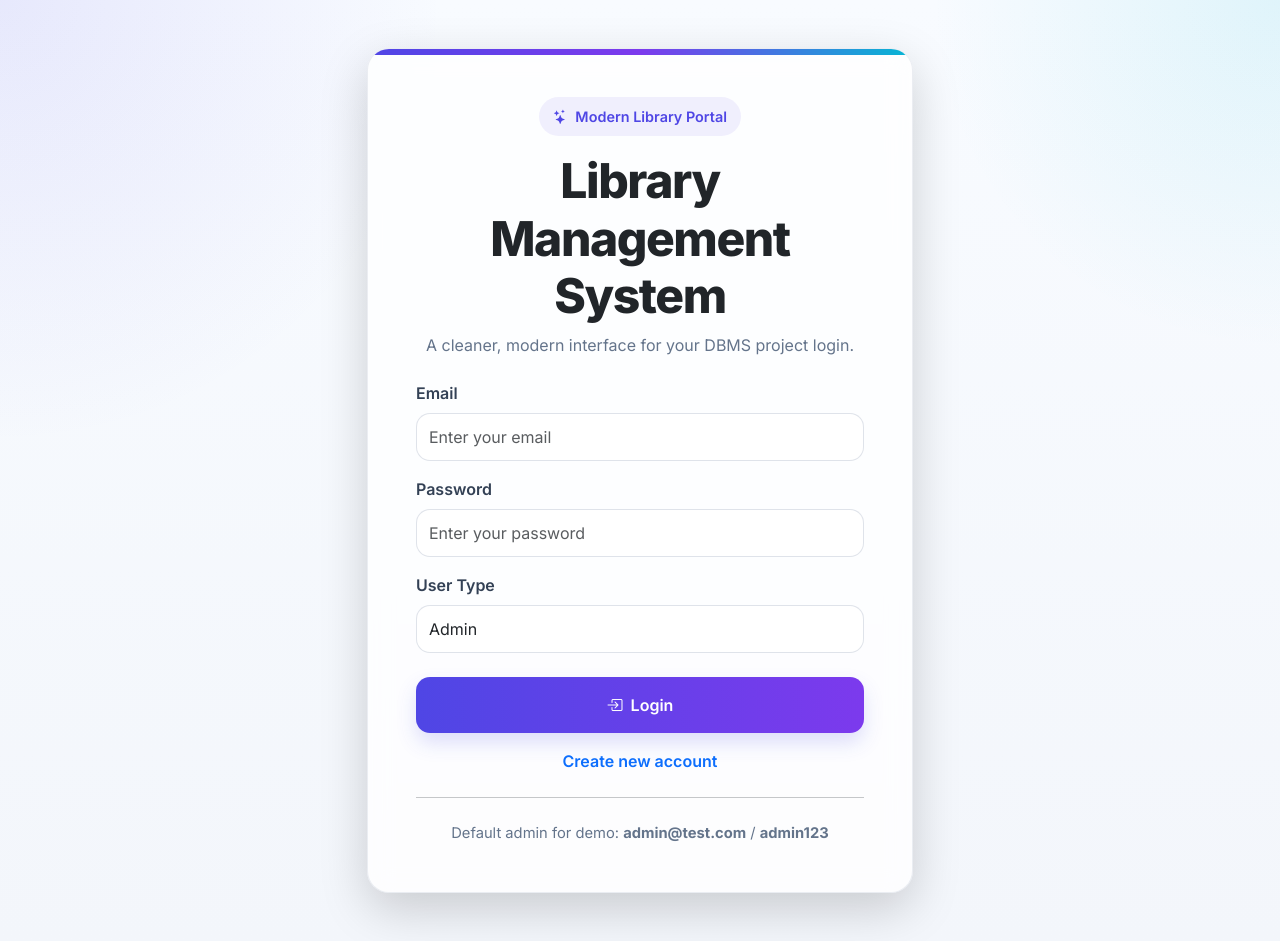
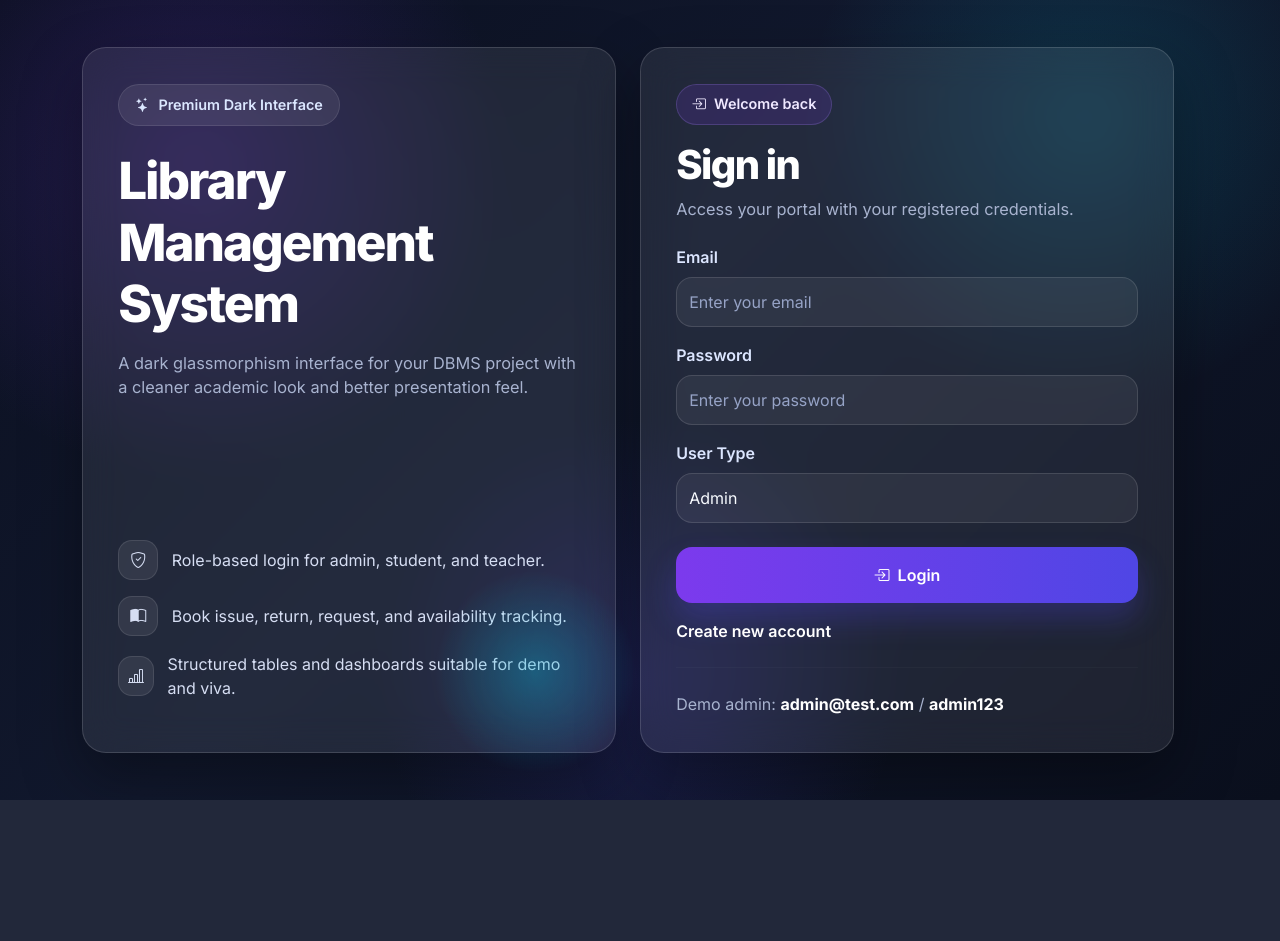
Before and after one commit to arik509/Library-Management-System-dbms-project, a PHP site: page / in a window 1280 px wide. After the commit the page ends 800 px from the top, so only its background shows below. Run offline with PHP 8.4, Linux system fonts and the light colour scheme.

Commit message:
Added glassmorphism version

```diff
--- a/index.php
+++ b/index.php
@@ -2,15 +2,28 @@
 $page_title = 'Login - LMS';
 include 'bootstrap_head.php';
 ?>
-<div class="container py-5">
-  <div class="row justify-content-center align-items-center min-vh-100">
+<div class="container login-wrap py-4">
+  <div class="row g-4 align-items-stretch w-100">
     <div class="col-lg-6">
-      <div class="card hero-card shadow-lg">
-        <div class="card-body p-5">
-          <div class="mb-4 text-center">
-            <span class="login-side-badge mb-3"><i class="bi bi-stars"></i> Modern Library Portal</span>
-            <h1 class="hero-title mb-2">Library Management System</h1>
-            <p class="hero-subtitle mb-0">A cleaner, modern interface for your DBMS project login.</p>
+      <div class="brand-panel h-100 d-flex flex-column justify-content-between">
+        <div>
+          <span class="brand-chip"><i class="bi bi-stars"></i> Premium Dark Interface</span>
+          <h1 class="hero-title mt-4 mb-3">Library Management System</h1>
+          <p class="hero-subtitle">A dark glassmorphism interface for your DBMS project with a cleaner academic look and better presentation feel.</p>
+        </div>
+        <ul class="feature-list">
+          <li><span class="feature-icon"><i class="bi bi-shield-check"></i></span><span>Role-based login for admin, student, and teacher.</span></li>
+          <li><span class="feature-icon"><i class="bi bi-book-half"></i></span><span>Book issue, return, request, and availability tracking.</span></li>
+          <li><span class="feature-icon"><i class="bi bi-bar-chart-line"></i></span><span>Structured tables and dashboards suitable for demo and viva.</span></li>
+        </ul>
+      </div>
+    </div>
+    <div class="col-lg-6">
+      <div class="login-panel h-100 d-flex flex-column justify-content-center">
+        <div class="mb-4 text-center text-lg-start">
+          <span class="login-side-badge mb-3"><i class="bi bi-box-arrow-in-right"></i> Welcome back</span>
+          <h2 class="hero-title fs-1 mb-2">Sign in</h2>
+          <p class="hero-subtitle mb-0">Access your portal with your registered credentials.</p>
         </div>
         <?php if (isset($_GET['msg']) && $_GET['msg'] === 'registered'): ?>
           <div class="alert alert-success">Registration successful. Please log in.</div>
@@ -37,12 +50,11 @@ include 'bootstrap_head.php';
           </div>
           <button class="btn btn-primary w-100 py-3"><i class="bi bi-box-arrow-in-right me-2"></i>Login</button>
         </form>
-          <div class="text-center mt-3">
-            <a href="register.php" class="text-decoration-none fw-semibold">Create new account</a>
+        <div class="mt-3 text-center text-lg-start">
+          <a href="register.php" class="fw-semibold text-white">Create new account</a>
         </div>
         <hr class="my-4">
-          <p class="footer-note text-center mb-0">Default admin for demo: <strong>admin@test.com</strong> / <strong>admin123</strong></p>
-        </div>
+        <p class="footer-note mb-0">Demo admin: <strong class="text-white">admin@test.com</strong> / <strong class="text-white">admin123</strong></p>
       </div>
     </div>
   </div>
--- a/style.css
+++ b/style.css
@@ -1,92 +1,199 @@
 @import url("https://fonts.googleapis.com/css2?family=Inter:wght@400;500;600;700;800&display=swap");
 
 :root {
-  --brand: #4f46e5;
-  --brand-2: #7c3aed;
+  --bg-1: #0b1020;
+  --bg-2: #11182d;
+  --bg-3: #1a2340;
+  --glass: rgba(255,255,255,0.08);
+  --glass-2: rgba(255,255,255,0.12);
+  --border: rgba(255,255,255,0.14);
+  --text: #e5ecff;
+  --muted: #a8b3cf;
+  --primary: #7c3aed;
+  --primary-2: #4f46e5;
   --accent: #06b6d4;
-  --bg: #f4f7fb;
-  --text: #0f172a;
-  --muted: #64748b;
-  --card: rgba(255,255,255,0.78);
-  --border: rgba(148,163,184,0.18);
-  --shadow: 0 10px 30px rgba(15,23,42,0.08);
+  --success: #10b981;
+  --warning: #f59e0b;
+  --danger: #ef4444;
+  --shadow: 0 24px 60px rgba(0,0,0,0.35);
 }
 
 * { box-sizing: border-box; }
 html, body { min-height: 100%; }
 body {
-  font-family: "Inter", sans-serif;
+  font-family: 'Inter', sans-serif;
   color: var(--text);
   background:
-    radial-gradient(circle at top left, rgba(79,70,229,0.10), transparent 28%),
-    radial-gradient(circle at top right, rgba(6,182,212,0.10), transparent 22%),
-    linear-gradient(180deg, #f8fbff 0%, #f3f6fb 100%);
+    radial-gradient(circle at 15% 20%, rgba(124,58,237,0.22), transparent 25%),
+    radial-gradient(circle at 85% 15%, rgba(6,182,212,0.18), transparent 22%),
+    radial-gradient(circle at 50% 85%, rgba(79,70,229,0.20), transparent 28%),
+    linear-gradient(135deg, var(--bg-1) 0%, var(--bg-2) 45%, #0a0f1d 100%);
 }
 
+a { text-decoration: none; }
+.text-muted { color: var(--muted) !important; }
+
 .navbar {
-  background: linear-gradient(90deg, rgba(79,70,229,0.96), rgba(124,58,237,0.95)) !important;
-  backdrop-filter: blur(10px);
+  background: rgba(10, 15, 29, 0.65) !important;
+  backdrop-filter: blur(16px);
+  -webkit-backdrop-filter: blur(16px);
+  border-bottom: 1px solid rgba(255,255,255,0.08);
 }
-.navbar-brand { letter-spacing: .3px; }
-.nav-link { font-weight: 500; }
-.nav-link:hover { opacity: .92; }
+.navbar-brand, .nav-link, .navbar-text { color: #f8fbff !important; }
+.nav-link { opacity: .88; font-weight: 500; }
+.nav-link:hover, .nav-link.active { opacity: 1; }
 
 .hero-card,
 .form-card,
 .table-card,
-.dashboard-card {
+.dashboard-card,
+.stat-card,
+.login-panel,
+.brand-panel {
+  background: var(--glass) !important;
   border: 1px solid var(--border) !important;
-  background: var(--card) !important;
-  backdrop-filter: blur(12px);
-  -webkit-backdrop-filter: blur(12px);
-  border-radius: 22px !important;
   box-shadow: var(--shadow);
+  backdrop-filter: blur(18px);
+  -webkit-backdrop-filter: blur(18px);
+  border-radius: 24px !important;
 }
 
-.hero-card { overflow: hidden; position: relative; }
-.hero-card::before {
+.hero-card,
+.form-card,
+.table-card,
+.dashboard-card { overflow: hidden; }
+
+.hero-title {
+  font-size: clamp(2.2rem, 4vw, 3.4rem);
+  font-weight: 800;
+  letter-spacing: -.04em;
+  color: #ffffff;
+}
+.hero-subtitle { color: var(--muted); font-size: 1.02rem; }
+
+.login-wrap { min-height: 100vh; display: flex; align-items: center; }
+.brand-panel {
+  position: relative;
+  padding: 2.2rem;
+  min-height: 620px;
+}
+.brand-panel::before {
   content: "";
   position: absolute;
-  inset: 0 0 auto 0;
-  height: 6px;
-  background: linear-gradient(90deg, var(--brand), var(--brand-2), var(--accent));
+  inset: auto -30px -30px auto;
+  width: 220px;
+  height: 220px;
+  border-radius: 50%;
+  background: radial-gradient(circle, rgba(6,182,212,0.35), transparent 65%);
+}
+.brand-chip {
+  display: inline-flex;
+  align-items: center;
+  gap: .55rem;
+  padding: .6rem 1rem;
+  border-radius: 999px;
+  background: rgba(255,255,255,0.08);
+  color: #dbe7ff;
+  font-size: .9rem;
+  font-weight: 600;
+  border: 1px solid rgba(255,255,255,0.10);
+}
+.feature-list { list-style: none; padding: 0; margin: 1.5rem 0 0; }
+.feature-list li {
+  display: flex;
+  align-items: center;
+  gap: .85rem;
+  margin-bottom: 1rem;
+  color: #d6def3;
+}
+.feature-icon {
+  width: 40px; height: 40px; border-radius: 14px;
+  display: inline-flex; align-items: center; justify-content: center;
+  background: rgba(255,255,255,0.08);
+  border: 1px solid rgba(255,255,255,0.10);
 }
 
-.hero-title {
-  font-size: clamp(2rem, 4vw, 3rem);
+.login-panel { padding: 2.2rem; }
+.login-side-badge {
+  display: inline-flex;
+  align-items: center;
+  gap: .5rem;
+  padding: .55rem .9rem;
+  border-radius: 999px;
+  background: rgba(124,58,237,0.16);
+  color: #efe8ff;
+  font-size: .9rem;
+  font-weight: 600;
+  border: 1px solid rgba(167,139,250,0.22);
+}
+
+.form-label { color: #dce6ff; font-weight: 600; }
+.form-control,
+.form-select {
+  min-height: 50px;
+  border-radius: 16px;
+  border: 1px solid rgba(255,255,255,0.12);
+  background: rgba(255,255,255,0.06);
+  color: #f8fbff;
+}
+.form-control::placeholder { color: #96a3c6; }
+.form-control:focus,
+.form-select:focus {
+  background: rgba(255,255,255,0.09);
+  color: #fff;
+  border-color: rgba(124,58,237,0.45);
+  box-shadow: 0 0 0 .25rem rgba(124,58,237,0.16);
+}
+.form-select option { color: #111827; }
+
+.btn {
+  border-radius: 16px;
+  font-weight: 600;
+  padding: .8rem 1rem;
+}
+.btn-primary {
+  background: linear-gradient(90deg, var(--primary), var(--primary-2));
+  border: none;
+  box-shadow: 0 16px 30px rgba(79,70,229,0.28);
+}
+.btn-primary:hover { filter: brightness(1.05); }
+.btn-light,
+.btn-outline-secondary,
+.btn-outline-danger,
+.btn-success {
+  border-radius: 14px;
+}
+.btn-outline-secondary {
+  color: #dce6ff;
+  border-color: rgba(255,255,255,0.18);
+}
+.btn-outline-secondary:hover {
+  background: rgba(255,255,255,0.10);
+  color: #fff;
+  border-color: rgba(255,255,255,0.24);
+}
+
+.page-header {
+  display: flex;
+  justify-content: space-between;
+  align-items: center;
+  gap: 1rem;
+  margin-bottom: 1.4rem;
+}
+.page-title {
+  font-size: 1.9rem;
   font-weight: 800;
+  margin: 0;
   letter-spacing: -.03em;
 }
-.hero-subtitle { color: var(--muted); }
+.page-subtitle { color: var(--muted); margin: .3rem 0 0; }
 
-.form-label { font-weight: 600; color: #334155; }
-.form-control,
-.form-select {
-  min-height: 48px;
-  border-radius: 14px;
-  border: 1px solid rgba(148,163,184,0.30);
-  background: rgba(255,255,255,0.88);
+.stat-card {
+  padding: 1.15rem 1.2rem;
+  background: linear-gradient(135deg, rgba(255,255,255,0.10), rgba(255,255,255,0.06)) !important;
 }
-.form-control:focus,
-.form-select:focus {
-  border-color: rgba(79,70,229,.55);
-  box-shadow: 0 0 0 .25rem rgba(79,70,229,.12);
-}
-
-.btn {
-  border-radius: 14px;
-  font-weight: 600;
-  padding: .7rem 1rem;
-}
-.btn-primary {
-  background: linear-gradient(90deg, var(--brand), var(--brand-2));
-  border: none;
-  box-shadow: 0 10px 20px rgba(79,70,229,0.18);
-}
-.btn-primary:hover { filter: brightness(.97); }
-.btn-outline-secondary, .btn-light {
-  border-radius: 14px;
-}
+.stat-label { color: var(--muted); font-size: .92rem; }
+.stat-value { font-size: 1.8rem; font-weight: 800; color: #fff; }
 
 .dashboard-card {
   transition: transform .22s ease, box-shadow .22s ease, border-color .22s ease;
@@ -94,8 +201,8 @@ body {
 }
 .dashboard-card:hover {
   transform: translateY(-6px);
-  box-shadow: 0 18px 35px rgba(15,23,42,.10);
-  border-color: rgba(79,70,229,0.24) !important;
+  border-color: rgba(124,58,237,0.30) !important;
+  box-shadow: 0 28px 65px rgba(0,0,0,0.40);
 }
 .icon-box {
   width: 58px;
@@ -105,66 +212,46 @@ body {
   justify-content: center;
   border-radius: 18px;
   font-size: 1.25rem;
+  border: 1px solid rgba(255,255,255,0.08);
 }
 
-.page-header {
-  display: flex;
-  justify-content: space-between;
-  align-items: center;
-  gap: 1rem;
-  margin-bottom: 1.5rem;
+.table {
+  --bs-table-bg: transparent;
+  --bs-table-color: #e8eeff;
+  --bs-table-border-color: rgba(255,255,255,0.08);
+  --bs-table-striped-bg: rgba(255,255,255,0.03);
+  --bs-table-hover-bg: rgba(255,255,255,0.06);
 }
-.page-title {
-  font-size: 1.8rem;
-  font-weight: 800;
-  margin: 0;
-  letter-spacing: -.02em;
-}
-.page-subtitle { color: var(--muted); margin: .25rem 0 0; }
-
-.stat-card {
-  border-radius: 20px;
-  padding: 1.1rem 1.2rem;
-  background: linear-gradient(135deg, rgba(79,70,229,0.08), rgba(124,58,237,0.06));
-  border: 1px solid rgba(99,102,241,.12);
-}
-.stat-label { color: var(--muted); font-size: .9rem; }
-.stat-value { font-size: 1.6rem; font-weight: 800; margin-top: .15rem; }
-
 .table thead th {
   white-space: nowrap;
-  font-size: .9rem;
+  border-bottom-width: 1px;
+  color: #b8c4df;
   text-transform: uppercase;
-  letter-spacing: .04em;
-  color: #475569;
-  border-bottom-width: 1px;
+  font-size: .82rem;
+  letter-spacing: .06em;
 }
 .table td, .table th { vertical-align: middle; }
-.table-striped > tbody > tr:nth-of-type(odd) > * {
-  --bs-table-accent-bg: rgba(248,250,252,.78);
+
+.alert {
+  border-radius: 16px;
+  border: 1px solid rgba(255,255,255,0.10);
 }
+.alert-success { background: rgba(16,185,129,0.14); color: #d7fff0; }
+.alert-danger { background: rgba(239,68,68,0.14); color: #ffe1e1; }
+.alert-info { background: rgba(6,182,212,0.14); color: #daf8ff; }
 
-.badge {
-  border-radius: 999px;
-  padding: .55em .8em;
-  font-weight: 600;
+.badge.text-bg-light {
+  background: rgba(255,255,255,0.12) !important;
+  color: #fff !important;
+  border: 1px solid rgba(255,255,255,0.10);
 }
+.footer-note { color: var(--muted); }
+hr { border-color: rgba(255,255,255,0.10); }
 
-.login-side-badge {
-  display: inline-flex;
-  gap: .5rem;
-  align-items: center;
-  padding: .55rem .9rem;
-  border-radius: 999px;
-  background: rgba(79,70,229,.08);
-  color: var(--brand);
-  font-size: .9rem;
-  font-weight: 600;
+@media (max-width: 991px) {
+  .brand-panel { min-height: auto; margin-bottom: 1rem; }
 }
-
-.footer-note { color: var(--muted); font-size: .92rem; }
-
 @media (max-width: 768px) {
   .page-header { flex-direction: column; align-items: flex-start; }
-  .hero-card .card-body { padding: 2rem !important; }
+  .login-panel, .brand-panel { padding: 1.4rem; }
 }
```
Also changed, not shown: register.php (+20 -8 lines). Lines whose indentation alone changed are shown as unchanged.
